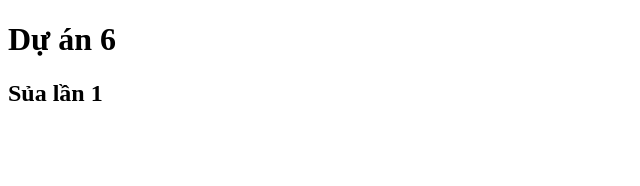
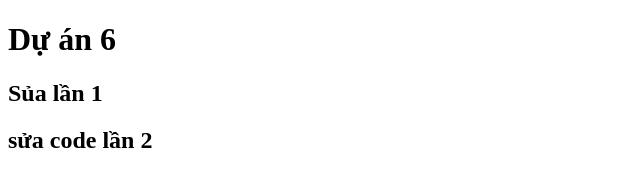
Before and after one commit to VietTung1111/duan6, a plain HTML site: page index.html in a window 1280 px wide. Shown: the whole page, without its empty margins (0-640 px from the left). Drawn offline with Linux system fonts and the light colour scheme.

Commit message:
2.sua code lan 2

```diff
--- a/index.html
+++ b/index.html
@@ -8,5 +8,6 @@
   <body>
     <h1>Dự án 6</h1>
     <h2>Sủa lần 1</h2>
+    <h2>sửa code lần 2</h2>
   </body>
 </html>
```
